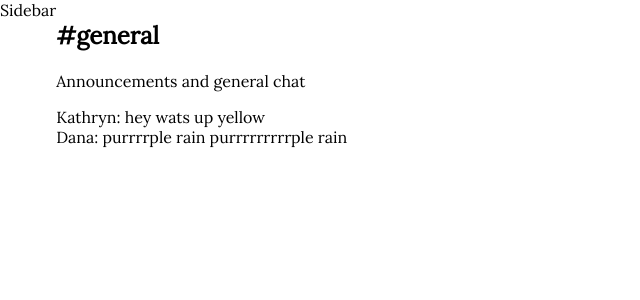
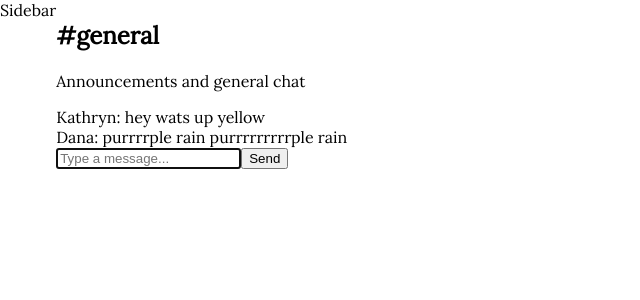
Before and after one commit to k-staple/slack-flattery, a React (Create React App) app: page / in a window 1280 px wide. Shown: the top 300 px of the page, without its empty margins (0-640 px from the left). Built offline with nearby package versions, Linux system fonts and the light colour scheme.

Commit message:
add MessageForm

```diff
--- a/src/Chat.js
+++ b/src/Chat.js
@@ -2,13 +2,41 @@
 
 import ChatHeader from './ChatHeader'
 import MessageList from './MessageList'
+import MessageForm from './MessageForm'
 
 class Chat extends Component {
+  constructor(){
+      super();
+
+      this.state= {
+        messages: [
+            {
+                id: 1,
+                user: {
+                    uid: 'lskajf;sei',
+                    displayName: 'Kathryn',
+                    email: 'kathryn.stapleton777@gmail.com'
+                },
+                body: 'hey wats up yellow',
+            },
+
+            {   id: 2,
+                user: {
+                    uid: 'ioe;a3t',
+                    displayName: 'Dana',
+                    email: 'idk@gmail.com'
+                },
+                body: 'purrrrple rain purrrrrrrrrple rain',}
+
+        ]
+      }
+  }
   render(){
     return (
       <div className="Chat">
         <ChatHeader />
-        <MessageList />
+        <MessageList messages={this.state.messages} />
+        <MessageForm />
       </div>
     );
   }
--- a/src/ChatHeader.js
+++ b/src/ChatHeader.js
@@ -3,7 +3,7 @@
 const ChatHeader = () => {
     return (
     <div className="chatHeader">
-        <div class="roomInfo">
+        <div className="roomInfo">
         <h2>#general</h2>
         <p>Announcements and general chat</p>
         </div>
--- /dev/null
+++ b/src/MessageForm.js
@@ -0,0 +1,22 @@
+import React, {Component} from 'react'
+
+class MessageForm extends Component {
+    render(){
+        return (
+            <form className="MessageForm">
+              <input
+                autoFocus
+                required
+                type="text"
+                name="body"
+                placeholder="Type a message..."
+                />
+                <button type="submit">
+                  Send
+                </button>
+            </form>
+        )
+    }
+}
+
+export default MessageForm
--- a/src/MessageList.js
+++ b/src/MessageList.js
@@ -2,31 +2,12 @@
 
 import Message from './Message'
 
-const MessageList = () => {
-    const messages = [
-        {
-            id: 1,
-            user: {
-                uid: 'lskajf;sei',
-                displayName: 'Kathryn',
-                email: 'kathryn.stapleton777@gmail.com'
-            },
-            body: 'hey wats up yellow',
-        },
+const MessageList = (props) => {
 
-        {   id: 2,
-            user: {
-                uid: 'ioe;a3t',
-                displayName: 'Dana',
-                email: 'idk@gmail.com'
-            },
-            body: 'purrrrple rain purrrrrrrrrple rain',}
-
-    ]
 
     return (
     <div className="MessageList">
-        {messages.map(msg => (
+        {props.messages.map(msg => (
           <Message message={msg} key={msg.id}/>
         ))}
     </div>
```
